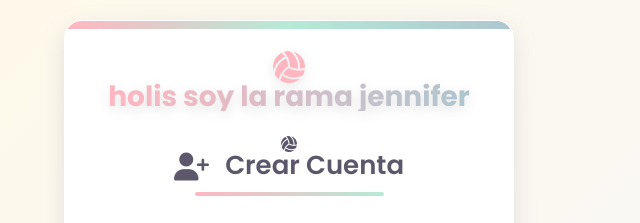
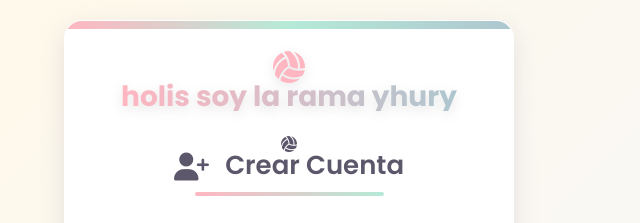
Before and after one commit to Jennifer-Canales/polaris, a plain HTML site: page index.html in a window 1280 px wide. Shown: the top 223 px of the page, 343-983 px from the left. Drawn offline with nearby package versions, Linux system fonts and the light colour scheme.

Commit message:
esta es la rama yhury

```diff
--- a/index.html
+++ b/index.html
@@ -379,7 +379,7 @@
         <div id="registro" class="pantalla visible">
             <div class="logo">
                 <i class="fas fa-volleyball-ball ball-bounce">
-                <h1>holis soy la rama jennifer</h1>
+                <h1>holis soy la rama yhury</h1>
 
 
             </div>
```
